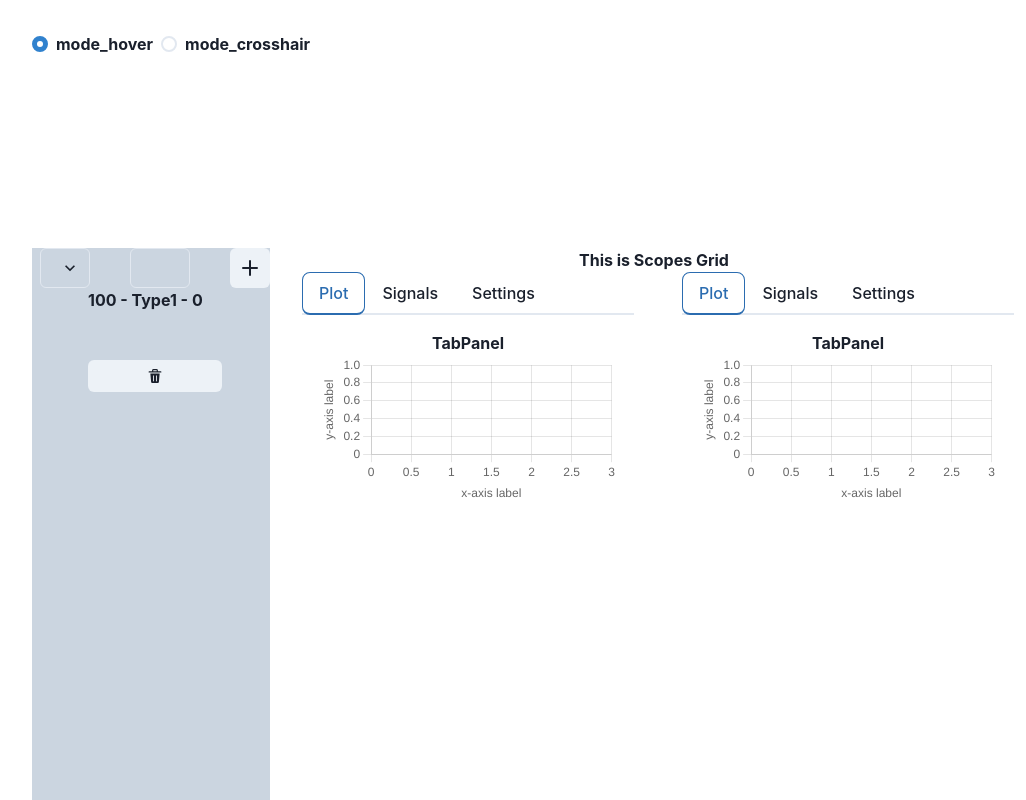
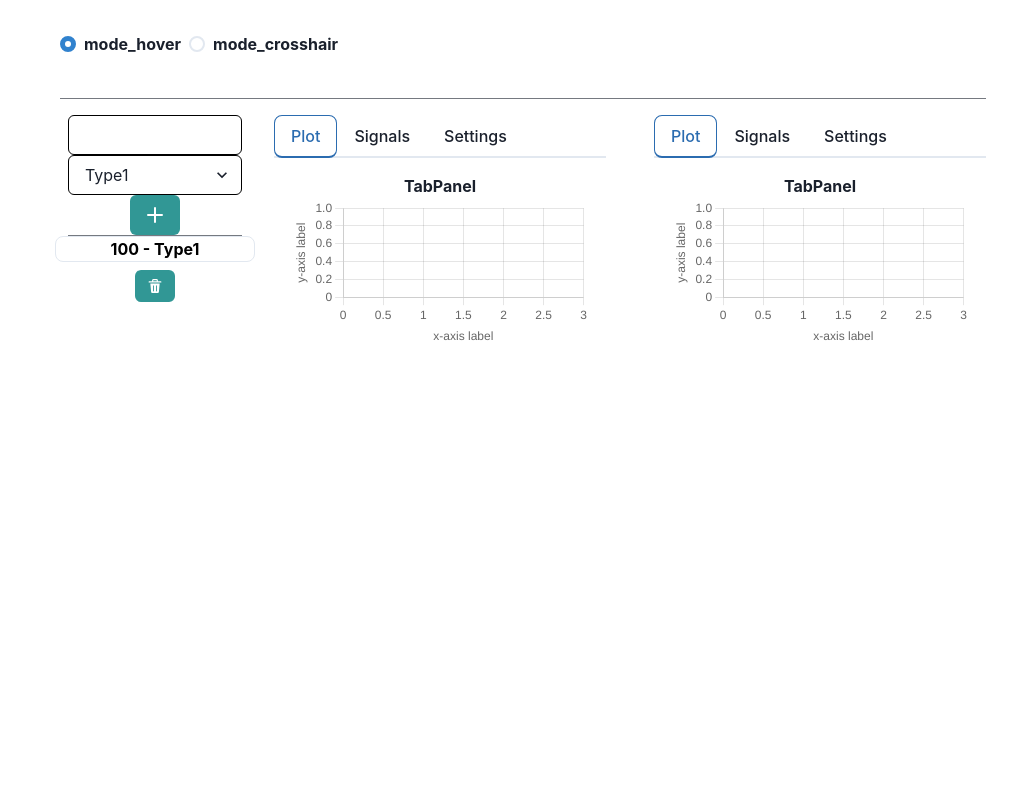
Before and after one commit to rkube/react_scopes, a React (Vite) app: page / in a window 1280 px wide. Shown: the top 800 px of the page, without its empty margins (117-1143 px from the left). Built offline with nearby package versions, Linux system fonts and the light colour scheme.

Commit message:
Some layout stuff

```diff
--- a/src/App.tsx
+++ b/src/App.tsx
@@ -1,11 +1,11 @@
 //
 import { useState } from 'react'
 import { ChakraProvider, Grid, GridItem } from '@chakra-ui/react'
-import { RadioGroup, Radio, Stack} from '@chakra-ui/react'
+import { Center, Divider } from '@chakra-ui/react'
+import { Button, RadioGroup, Radio, Stack, VStack} from '@chakra-ui/react'
 import './App.css'
 
 import { DndContext, rectIntersection } from '@dnd-kit/core'
-
 
 import { type_t, signal_t, ptr_mode_types, ptr_mode_t, to_id } from './types/all_types'
 import { MyList } from './components/list'
@@ -105,10 +105,11 @@ function App() {
       <ChakraProvider>
 
     <Grid
-      templateRows={'200px 1fr'}
-      templateColumns={'0.2fr 2fr'}
+      templateRows={'50px 1fr'}
+      templateColumns={'0.5fr 2fr'}
       h='500px'
       gap='4'
+      alignItems='stretch'
       // color='blackAlpha.700'
       fontWeight='bold'
     >
@@ -123,11 +124,16 @@ function App() {
           ))}
           </Stack>
         </RadioGroup>
-
+      </GridItem>
+      <GridItem colSpan={2}>
+      <Divider borderColor={'blackAlpha'} size='lg' />
       </GridItem>
 
-      <GridItem pl='2' bg='gray.300'>
-        <Selector onClick={handleNewSignal} />
+      <GridItem pl='2' >
+
+        <Selector add_button_cb={handleNewSignal} />
+
+        <Divider borderColor={'blackAlpha'}  size='xl'  />
         <MyList signal_list={signal_list}
                 cb={remove_signal_cb} />
       </GridItem>
--- a/src/components/chart_area.tsx
+++ b/src/components/chart_area.tsx
@@ -47,10 +47,6 @@ function ScopesGrid({signal_lists, ptr_mode}: ScopesGrid_i) {
 
     return (
         <>
-        <div>
-            This is Scopes Grid
-        </div>
-
         <Grid
             templateRows={'200px 1fr'}
             templateColumns={'1fr 1fr'}
--- a/src/components/list.tsx
+++ b/src/components/list.tsx
@@ -4,7 +4,7 @@ import { Fragment } from 'react'
 import { SimpleGrid } from '@chakra-ui/react'
 
 
-import { signal_t, to_str } from '../types/all_types'
+import { signal_t } from '../types/all_types'
 
 import { SignalCard } from './signal_card'
 
@@ -12,7 +12,7 @@ import { SignalCard } from './signal_card'
 // The interface describes what to expect as a parameter
 interface signal_list_i {
     signal_list: signal_t[]
-    cb: (ix: number) => void
+    cb: (id: string) => void
 }
 
 // Renders items_list
@@ -20,20 +20,11 @@ const MyList = ({ signal_list, cb }: signal_list_i) => {
     const parent_name = "MyList"
     signal_list.map((item, ix) => console.log("item = ", item, ", ix = ", ix))
     return (
-        <SimpleGrid gap={12} px={12} columns={1}>
+        <SimpleGrid gap={4} px={12} columns={1}>
         {signal_list.map((item, ix) => (
             <Fragment key={ix}>
             <SignalCard signal={item} ix={ix} parent={parent_name} cb={cb} />
             </Fragment>
-            // <Card key={ix}>
-
-            //     <CardHeader> {to_str(item)} </CardHeader>
-            //     <CardBody></CardBody>
-            //     <CardFooter>
-            //         <Button onClick={() => cb(item.index)} size='sm'> <DeleteIcon/> </Button>
-            //     </CardFooter>
-
-            // </Card>
         ))}
         </SimpleGrid>
     )
--- a/src/components/mychart.tsx
+++ b/src/components/mychart.tsx
@@ -5,15 +5,19 @@ import { ptr_mode_t, signal_t, to_str, type_t } from '../types/all_types'
 import { Chart as ChartJS, ChartType, Plugin as PluginC, registerables, ChartOptions } from 'chart.js';
 import { Line } from 'react-chartjs-2';
 
-const pick_color = (sig_type:type_t): string => {
+const pick_color = (sig_type: type_t): string => {
+    console.log("pick_color sig_Type = ", sig_type)
     switch(sig_type) {
         case "Type1":
+            console.log("Picking color - Type 1")
             return 'rgb(127, 201, 127)'
             break
         case "Type2":
+            console.log("Picking color - Type 2")
             return 'rgb(190, 174, 211)'
             break
         case "Type3":
+            console.log("Picking color - Type 3")
             return 'rgb(253, 192, 134)'
             break
         default:
@@ -22,27 +26,30 @@ const pick_color = (sig_type:type_t): string => {
 }
 
 
-const MyPlot = ({signals, plugin_list, ptr_mode}: { signals: signal_t[], plugin_list: any[], ptr_mode:ptr_mode_t}) => {
+
+interface my_plot_i {
+    signals: signal_t[],
+    plugin_list: any[],
+    ptr_mode: ptr_mode_t
+}
+
+const MyPlot = ({signals, plugin_list, ptr_mode}: my_plot_i ) => {
     // Reference to the plot in this component
     const chartRef = useRef(null)
 
     ChartJS.register(...registerables);
-
 
     console.log('MyPlot: ptr_mode = ', ptr_mode)
     ChartJS.register(plugin_list[0])
 
     // // If we want to register a plugin, do it here.
     if (ptr_mode == 'mode_crosshair') {
-        // ChartJS.register(plugin_list[0])
-        const active_plugin = ChartJS.registry.plugins.get("crosshair-plugin")
-        // console.log('--- mode_crosshair. active plugins:', active_plugin)
+        // Do nothing, the crosshair plugin the plugin has already been registered
     }
     if (ptr_mode == 'mode_hover') {
+        // Unreggister the crosshair plugin if it is registered
         const active_plugin = ChartJS.registry.plugins.get("crosshair-plugin")
-        // console.log("--- Hover mode, active plugins: ", active_plugin)
         if(active_plugin) {
-            // console.log("--- Crosshair active - unregister")
             ChartJS.unregister(active_plugin)
         }
     }
@@ -82,10 +89,12 @@ const MyPlot = ({signals, plugin_list, ptr_mode}: { signals: signal_t[], plugin_
     const labels = [0.0, 0.5, 1.0, 1.5, 2.0, 2.5, 3.0];
 
     // An on-click callback
+    // Arguments:
+    // e: any - since I can't figure out the type
     // Inspired by this: https://stackoverflow.com/questions/50515985/get-ylabel-value-onclick-chart-js
     // Relevant docs: https://www.chartjs.org/docs/latest/migration/v3-migration.html#removal-of-public-apis
     // Relevant tutorials: https://www.youtube.com/watch?v=Cf5Vyt8nSDo
-    const lineplot_callback = (e) => {
+    const lineplot_callback = (e: any) => {
         console.log("======== lineplot callback ==========")
         // Access current chart: https://github.com/reactchartjs/react-chartjs-2/issues/654#issuecomment-849418843
         if (chartRef.current) {
@@ -101,10 +110,10 @@ const MyPlot = ({signals, plugin_list, ptr_mode}: { signals: signal_t[], plugin_
             // This returns the closest dataset
             // console.log("ge (dataset) = ", chart?.getElementsAtEventForMode(e, 'dataset', {intersect: false}))
 
-            const ge_value = chart?.getElementsAtEventForMode(e, 'nearest', {intersect: true})
+            const ge_value = chart?.getElementsAtEventForMode(e, 'nearest', {intersect: true}, true)
 
             // If we clicked on a point, extract the index of the dataset and the index within that dataset
-            if (ge_value[0] !== undefined) {
+            if ((ge_value) && (ge_value[0] !== undefined)) {
                 const ix_dataset = ge_value[0].datasetIndex
                 const ix_signal = ge_value[0].index
                 console.log("ix_dataset = ", ix_dataset, ", ix_Signal = ", ix_signal)
--- a/src/components/selector.tsx
+++ b/src/components/selector.tsx
@@ -1,59 +1,51 @@
 // Select things to put in our list
 
-import { useCallback, useEffect, useState, MouseEvent, KeyboardEvent } from 'react'
-import { Button, NumberInput, NumberInputField, Select, Stack } from '@chakra-ui/react'
+import { useState, MouseEvent, KeyboardEvent } from 'react'
+import { Button, NumberInput, NumberInputField, Select, VStack } from '@chakra-ui/react'
 import { AddIcon } from '@chakra-ui/icons'
 
-import { type_t } from '../types/all_types'
+import { type_t, signal_types } from '../types/all_types'
 
 
-const Selector = (props) => {
+interface selector_i {
+  add_button_cb: (new_type: type_t, new_shot: number) => void
+}
+
+const Selector = ({add_button_cb} : selector_i) => {
+
+  console.log("Selector: add_button_cb = ", add_button_cb)
 
   const [shot, setShot] = useState<number | undefined >(undefined);
-  const [selectedType, setSelectedType] = useState<type_t>("Type2")
+  const [selectedType, setSelectedType] = useState<type_t>("Type1")
 
 
   // Update selectedType from select menu:
   const update_type = (e: React.FormEvent<HTMLSelectElement>) => {
-    console.log(e.currentTarget.value);
-    switch(e.currentTarget.value) {
-      case "Type 1":
-        setSelectedType("Type1")
-        break
-      case "Type 2":
-        setSelectedType("Type2")
-        break
-      case "Type 3":
-        setSelectedType("Type3")
-        break
-      default:
-        console.log("This should not happen: selected_ix: ", e.currentTarget.value)
-        break;
-    }
+    console.log("update_type, type = ", e.currentTarget.value);
+    setSelectedType(e.currentTarget.value as type_t)
   }
 
   // Callback for the add data button
   const add_signal = (e: MouseEvent<HTMLButtonElement> | KeyboardEvent<HTMLButtonElement>) => {
     // Check if shot is undefined.
     if (shot !== undefined) {
-      props.onClick(selectedType, shot)
+      add_button_cb(selectedType, shot)
     }
   }
 
 
   return(
     <div>
-      <Stack spacing={10} direction='row'>
-      <Select onChange={update_type}>
-        <option value="Type 1">Type 1</option>
-        <option value="Type 2">Type 2</option>
-        <option value="Type 3">Type 3</option>
+        <NumberInput colorScheme='teal' borderColor='black'>
+          <NumberInputField onChange={(e) => {setShot(Number(e.target.value))}}/>
+        </NumberInput>
+        <Select borderColor='black' onChange={update_type} colorScheme='teal'>
+        {signal_types.map((item, ix) => (
+          <option value={item} key={ix}> {item} </option>
+        ))}
       </Select>
-        <NumberInput>
-          <NumberInputField  onChange={(e) => {setShot(Number(e.target.value))}}/>
-        </NumberInput>
-        <Button onClick={(e) => {add_signal(e)}}><AddIcon /></Button>
-      </Stack>
+        <Button onClick={(e) => {add_signal(e)}} colorScheme='teal'><AddIcon /></Button>
+
     </div>
   )
 }
--- a/src/components/signal_card.tsx
+++ b/src/components/signal_card.tsx
@@ -4,8 +4,8 @@ import { CSS } from "@dnd-kit/utilities"
 
 import { useDraggable } from "@dnd-kit/core"
 
-import { Button, Flex, Text } from "@chakra-ui/react"
-
+import { Card, CardHeader, CardBody, CardFooter } from "@chakra-ui/react"
+import { Box, Button, Center, Flex, Text, HStack, VStack } from "@chakra-ui/react"
 import { DeleteIcon } from "@chakra-ui/icons"
 
 
@@ -14,7 +14,7 @@ interface signal_card_i {
     signal: signal_t        // The signal for which to render the card
     ix: number              // Index in list of loaded signals
     parent: string          // Name of the parent container
-    cb: (ix: number) => void
+    cb: (id: string) => void
 }
 
 /*
@@ -35,18 +35,28 @@ const SignalCard = ({signal, ix, parent, cb}: signal_card_i) => {
       };
 
       return (
-        <>
-        <Flex
-            transform={style.transform}
-            {...listeners}
-            {...attributes}
-            ref={setNodeRef}
-        >
-            <Text> {to_str(signal)} - {ix} </Text>
+        <div>
+        <Center>
+          <Flex>
+          <VStack>
+
+        <Box color='black' width='200px' maxW='sm' borderWidth='1px' borderRadius='lg' as='span'
+
+          transform={style.transform}
+          {...listeners}
+          {...attributes}
+          ref={setNodeRef}>
+              <Text> {to_str(signal)} </Text>
+
+        </Box>
+        <Button onClick={() => cb(signal.id)} colorScheme='teal' size='sm'>  <DeleteIcon/> </Button>
+
+        </VStack>
 
         </Flex>
-        <Button onClick={() => cb(signal.id)} size='sm'>  <DeleteIcon/> </Button>
-        </>
+        </Center>
+
+        </div>
       )
 }
 
--- a/src/types/all_types.tsx
+++ b/src/types/all_types.tsx
@@ -68,9 +68,3 @@ type chart_sync_t = {
 }
 
 export { type cross_hair_t, type chart_sync_t }
-
-
-// Definition for dictionary with enum key
-type enum_dict<T extends string | symbol | number, U> = {
-    [K in T]: U;
-};
```
